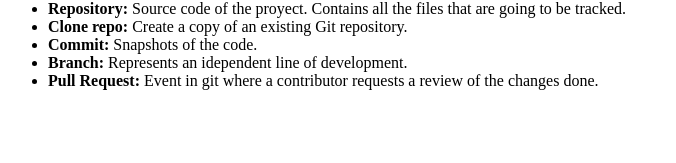
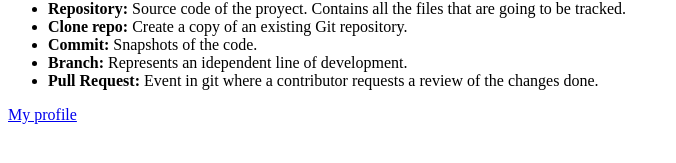
Before and after one commit to jeison-araya/learning-git-and-github, a plain HTML site: page index.html in a window 1280 px wide. Shown: the part 151-314 px from the top of the page, without its empty margins (0-676 px from the left). Drawn offline with Linux system fonts and the light colour scheme.

Commit message:
My profile link added

```diff
--- a/index.html
+++ b/index.html
@@ -11,3 +11,5 @@
     <li><b>Branch:</b> Represents an idependent line of development.</li>
     <li><b>Pull Request:</b> Event in git where a contributor requests a review of the changes done.</li>
 </ul>
+
+<a href="https://github.com/jeison-araya" target="_blank">My profile</a>
```
